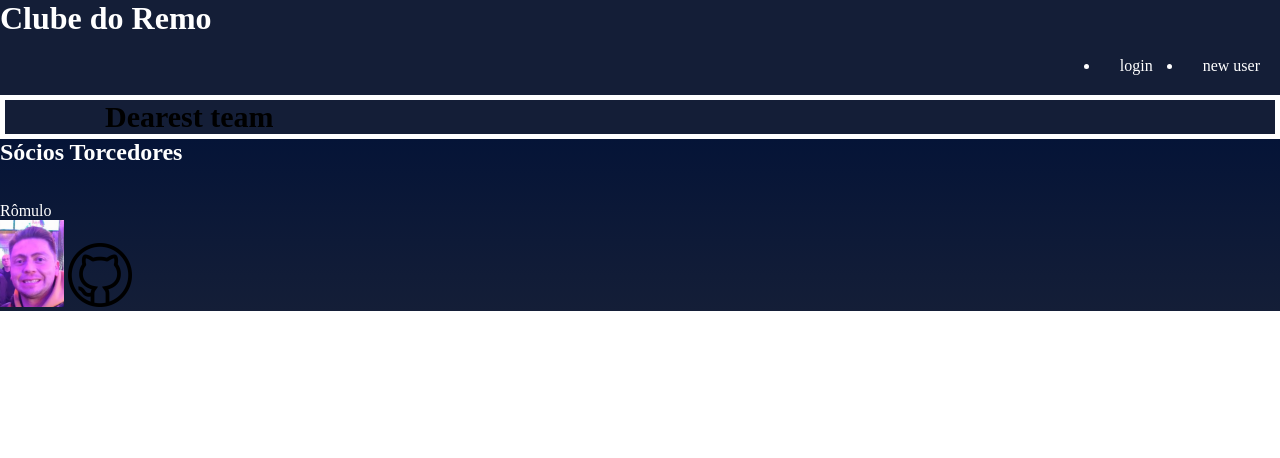
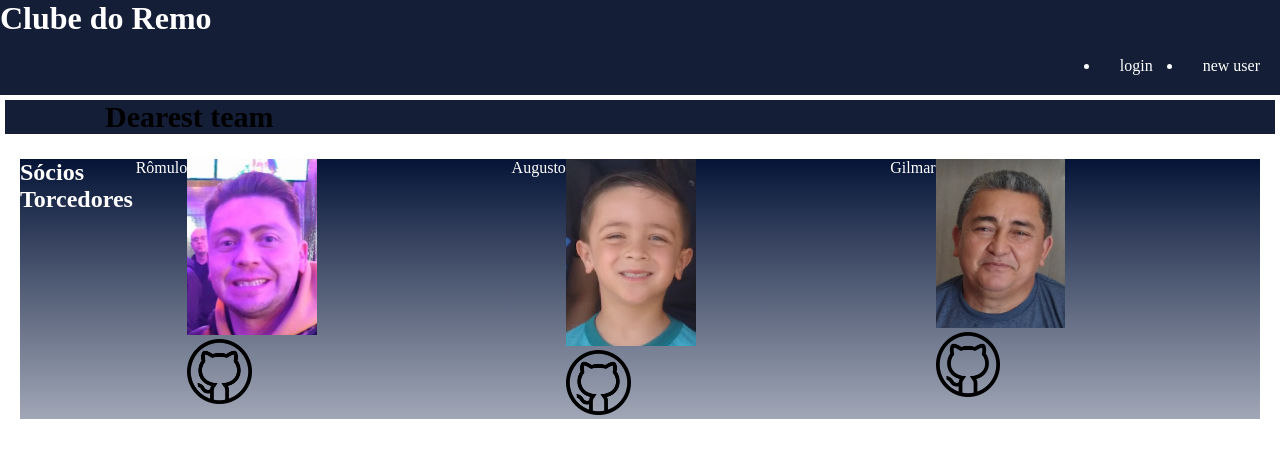
Before and after one commit to romulopena/site-do-remo-romulo, a plain HTML site: page index.html in a window 1280 px wide. Drawn offline with Linux system fonts and the light colour scheme.

Commit message:
alinhamento socios

```diff
--- a/index.html
+++ b/index.html
@@ -24,9 +24,23 @@
     <section class="socios">
         <h1>Sócios Torcedores</h1>
         <br><br>
-        <p>Rômulo</p>
-        <img class="foto-romulo"src="romulo.png" alt="foto-romulo">
-        <a href="https://github.com/romulopena"><img src="github-icon.png" width="5%" alt="github"></a>
+
+        <p class="nomes">Rômulo</p>
+        <div><img class="foto-romulo"src="romulo.png" alt="foto-romulo">
+                <a href="https://github.com/romulopena">
+                <div><img class="git"src="github-icon.png" alt="github"></div></a>
+        </div>
+
+        <p class="nomes">Augusto</p>
+        <div><img class="foto-augusto"src="augusto.png" alt="foto-augusto">
+                <a href="https://github.com/romulopena">
+                <div><img class="git"src="github-icon.png" alt="github"></a></div>
+        </div>
+        <p class="nomes">Gilmar</p>
+        <div><img class="foto-gilmar"src="gilmar.png" alt="foto-gilmar">
+            <a href="https://github.com/romulopena"></a>
+            <div><img class="git"src="github-icon.png" alt="github"></div>
+        </div>
     </section>
 
 
--- a/style.css
+++ b/style.css
@@ -44,11 +44,27 @@
 }
 
 .socios{
-    background-image: linear-gradient(#051437,#141E37);
+    margin: 20px;
+    background-image: linear-gradient(#051437,#a1a7b6);
     color: white;
+    display: inline-flex;
+
+}
+.nomes{
+    display: inline;
 
 }
 
 .foto-romulo{
-    width: 5%;
+    width: 40%;
+
 }
+.foto-augusto{
+    width: 40%;
+}
+.foto-gilmar{
+    width: 40%;
+}
+.git{
+    width: 20%;
+}
```
